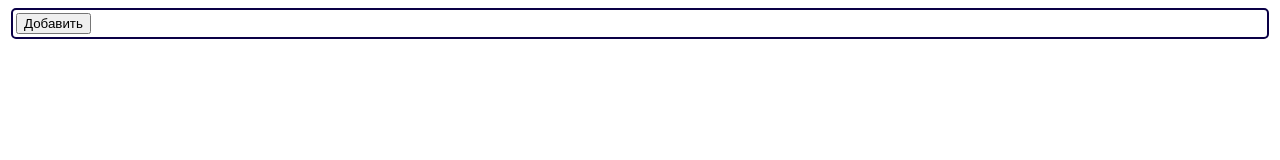
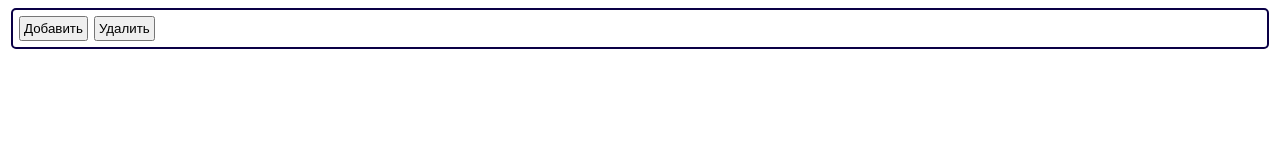
Before and after one commit to Alex8157/website-builder, a website built with webpack: page public/index.html in a window 1280 px wide. Built offline with nearby package versions, Linux system fonts and the light colour scheme.

Commit message:
made deleteButton

```diff
--- a/public/style.css
+++ b/public/style.css
@@ -4,3 +4,8 @@ div {
   padding: 3px;
   margin: 3px;
 }
+
+button {
+  padding: 3px;
+  margin: 3px;
+}
--- a/src/index.js
+++ b/src/index.js
@@ -1,9 +1,9 @@
 const body = document.getElementsByTagName('body');
 
 class ButtonFactory {
-  create() {
+  create(name) {
     const button = document.createElement('button');
-    button.innerHTML = 'Добавить';
+    button.innerHTML = name;
     return button;
   }
 }
@@ -18,6 +18,9 @@ class VirtualNode {
     this.nodes.push(node);
     this.DOMElement.appendChild(node.getDOMElement());
   }
+  deleteNode() {
+    this.DOMElement.remove();
+  }
   getDOMElement() {
     return this.DOMElement;
   }
@@ -27,11 +30,16 @@ class VirtualNodeFactory {
   create(type) {
     const node = new VirtualNode(type);
     const buttonFactory = new ButtonFactory();
-    const button = buttonFactory.create();
+    const button = buttonFactory.create('Добавить');
     button.addEventListener('click', () => {
       node.addNode(this.create('div'));
     });
+    const deleteButton = buttonFactory.create('Удалить');
+    deleteButton.addEventListener('click', () => {
+      node.deleteNode();
+    });
     node.getDOMElement().appendChild(button);
+    node.getDOMElement().appendChild(deleteButton);
     return node;
   }
 }
```
